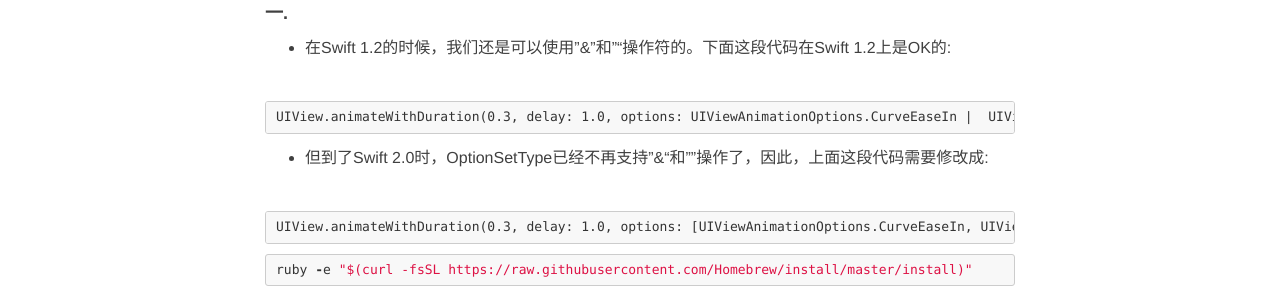
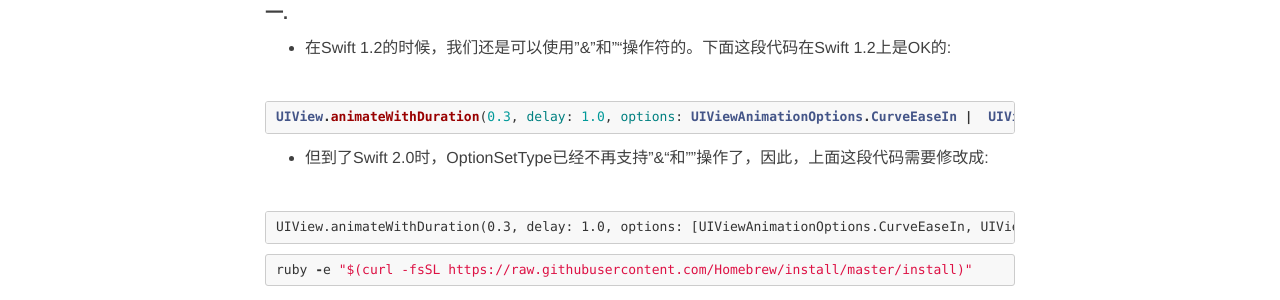
Before and after one commit to helloworldhl/helloworldhl.github.io, a Jekyll site: the page built from _posts/2015-12-6-Swfit2.0的变化.md, in a window 1280 px wide. Shown: the part 569-869 px from the top of the page. Built offline with Jekyll 4.4.1, drawn with Linux system fonts in a browser that asks for light colours; nearby versions of some CDN libraries; comment, search, counter and statistics services are not loaded.

Commit message:
Update 2015-12-6-Swfit2.0的变化.md

````diff
--- a/_posts/2015-12-6-Swfit2.0的变化.md
+++ b/_posts/2015-12-6-Swfit2.0的变化.md
@@ -6,7 +6,7 @@
 
 * 在Swift 1.2的时候，我们还是可以使用"&"和""操作符的。下面这段代码在Swift 1.2上是OK的:
 
-```
+```swift
 UIView.animateWithDuration(0.3, delay: 1.0, options: UIViewAnimationOptions.CurveEaseIn |  UIViewAnimationOptions.CurveEaseOut, animations: { () -> Void in
 ```
 
````
